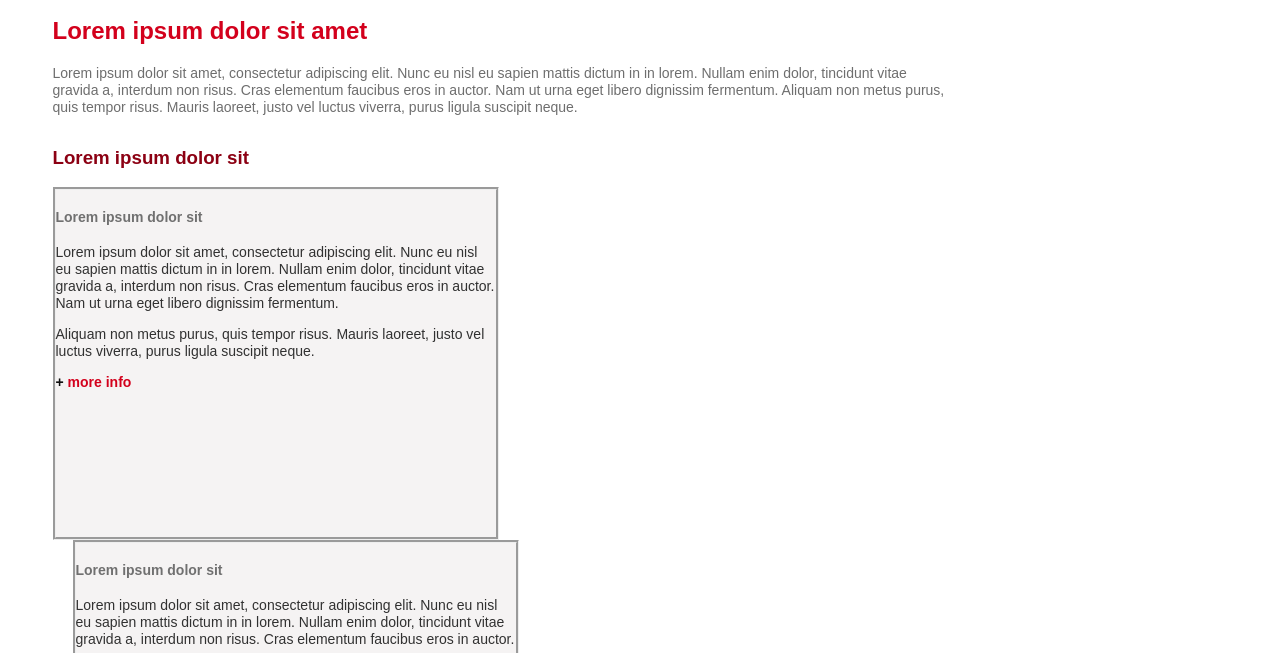
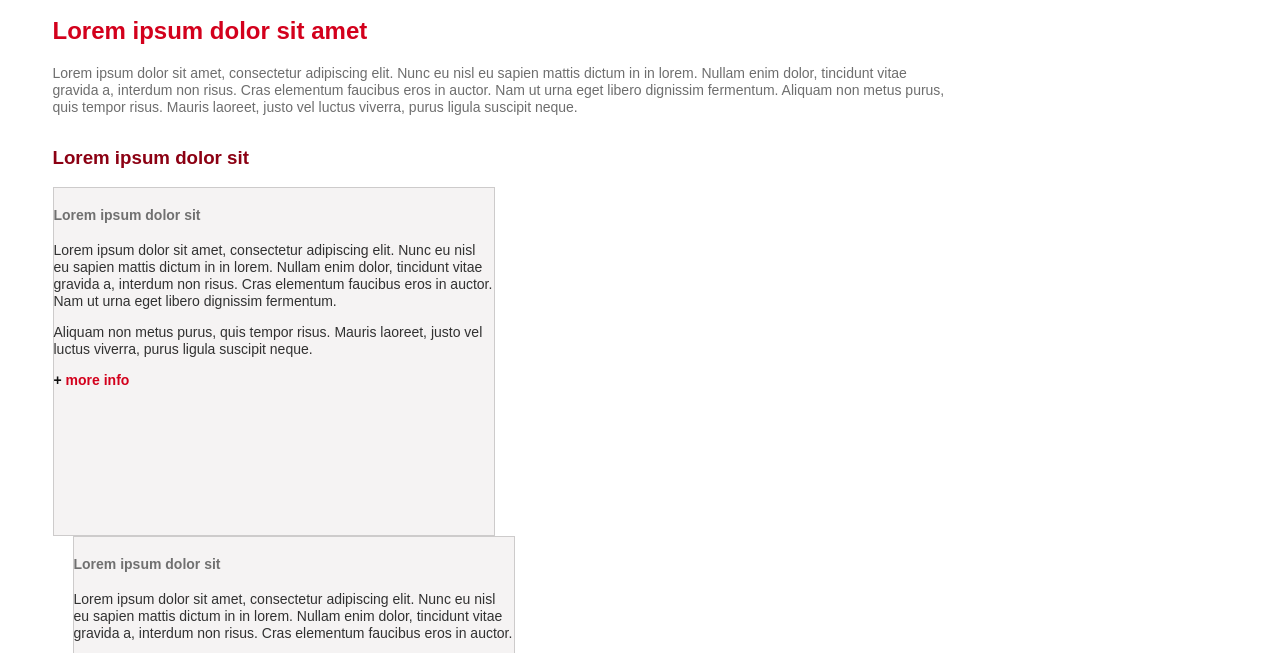
Before and after one commit to jeareth-venegas/Examen-HTML, a plain HTML site: page index.html in a window 1280 px wide. Shown: the part 88-741 px from the top of the page. Drawn offline with Linux system fonts and the light colour scheme.

Commit message:
añado avance de html y css

```diff
--- a/index.html
+++ b/index.html
@@ -41,7 +41,7 @@
 
 
         <!--Bloque 1 MAIN INFO-->
-        <div class= "main-info" class="clearfix">
+        <div class= "main-info clearfix">
 
             <h2 class="title">Lorem ipsum dolor sit amet</h2>
             <p class="parrafo">Lorem ipsum dolor sit amet, consectetur adipiscing elit. Nunc eu nisl eu sapien mattis dictum in in lorem. Nullam enim dolor, tincidunt vitae gravida a, interdum non risus. Cras elementum faucibus eros in auctor. Nam ut urna eget libero dignissim fermentum. Aliquam non metus purus, quis tempor risus. Mauris laoreet, justo vel luctus viverra, purus ligula suscipit neque.</p>
--- a/style.css
+++ b/style.css
@@ -109,7 +109,8 @@ span{
 .caja1, .caja2{
     width: 440px; height: 347px;
     background-color:#F5F3F3;
-    border-style: groove;
+    /*border-style: groove;*/
+    border: 1px solid #CDCBCB;
 }
 
 .caja1, .caja2{
@@ -120,12 +121,11 @@ span{
 /*.caja1{
     float: left;
     padding:5px
-}*/
+}
 
-/*.caja2{
+.caja2{
     float: right;
     padding:5px
-
 }*/
 .caja1{
     background-image: url(img/img1.png);
```
